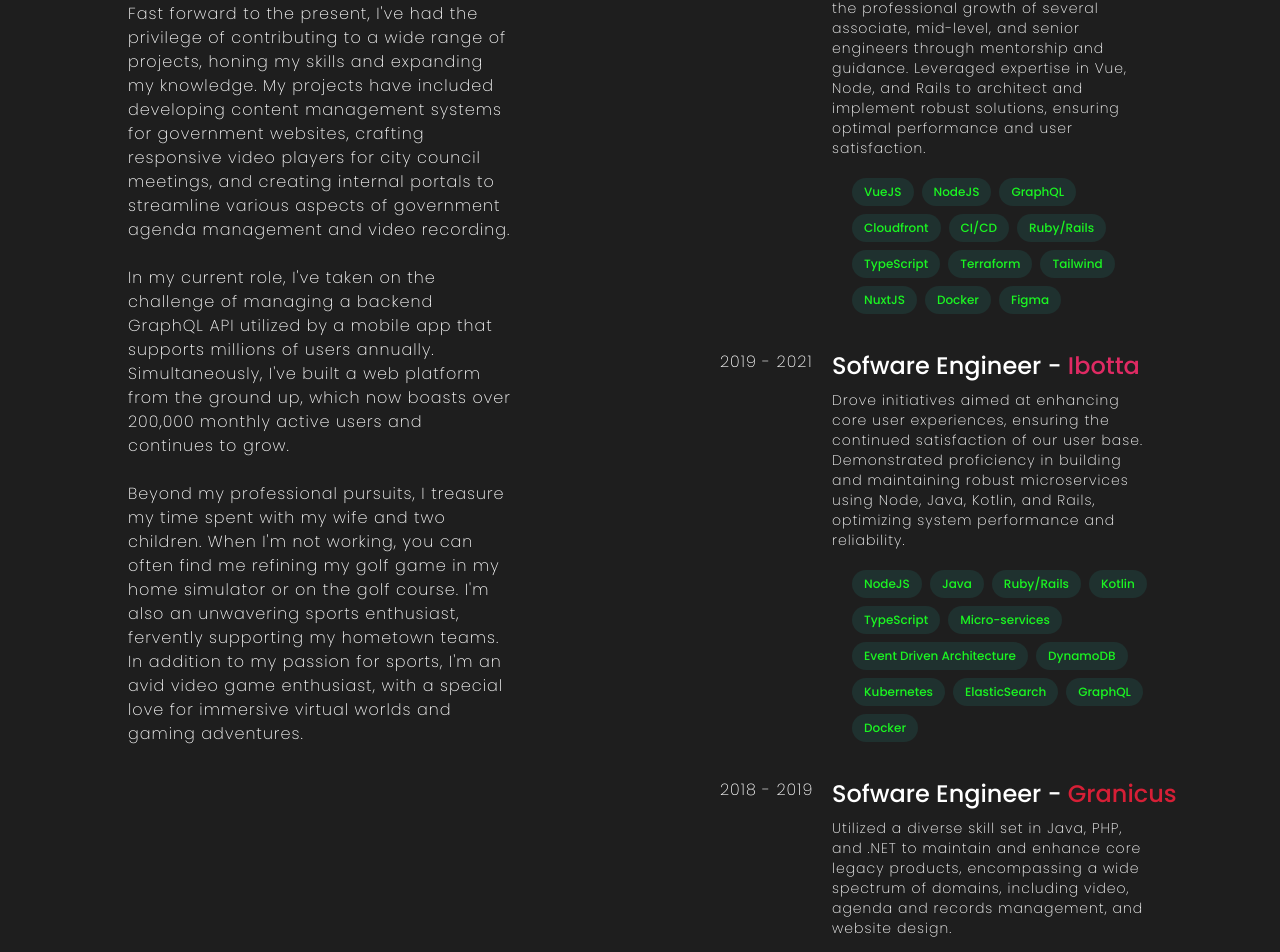
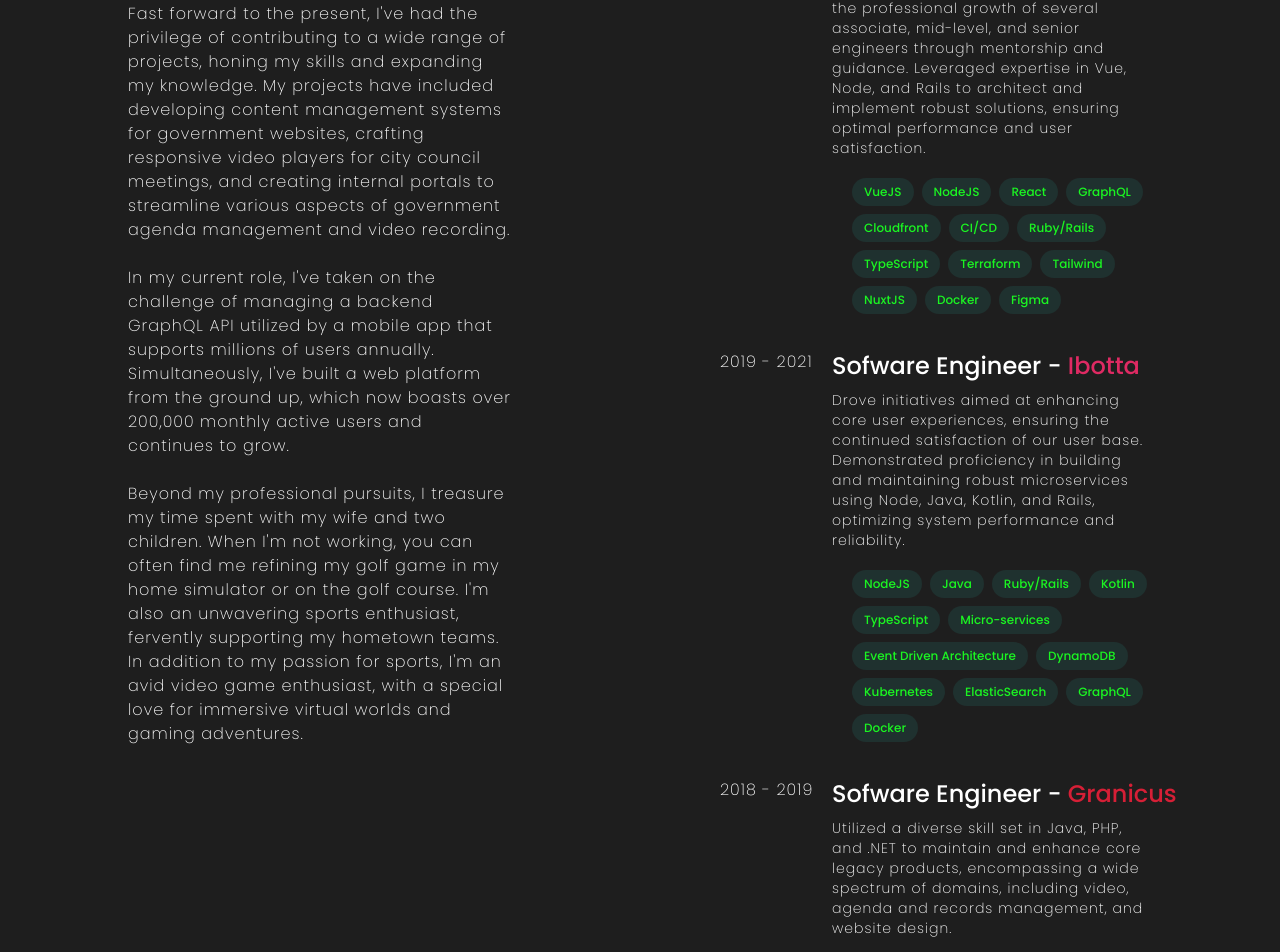
Before and after one commit to iShawshank/ishawshank.github.io, a React (Create React App) app: page / in a window 1280 px wide. Shown: the part 1338-2290 px from the top of the page. Built offline with nearby package versions, Linux system fonts and the light colour scheme.

Commit message:
update resume (#3)
Co-authored-by: Kevin Shaw <ishawshank@ishawshanks-MacBook-Pro.local>

```diff
--- a/src/data/resumeData.js
+++ b/src/data/resumeData.js
@@ -19,6 +19,7 @@
       skills: [
         'VueJS',
         'NodeJS',
+        'React',
         'GraphQL',
         'Cloudfront',
         'CI/CD',
@@ -122,7 +123,7 @@
         Design:
           'The visual blueprint of this site took shape in Figma, providing a foundation for its aesthetics and user experience.',
         Development:
-          "Every line of code, from the backend to the frontend, was meticulously crafted in Visual Studio Code.",
+          'Every line of code, from the backend to the frontend, was meticulously crafted in Visual Studio Code.',
         'Frontend Framework':
           'The site was developed using the power and flexibility of ReactJS, ensuring a dynamic and interactive user experience.',
         Styling:
```
Also changed, not shown: 1 other file (tests, documents, lock files or other folders).
